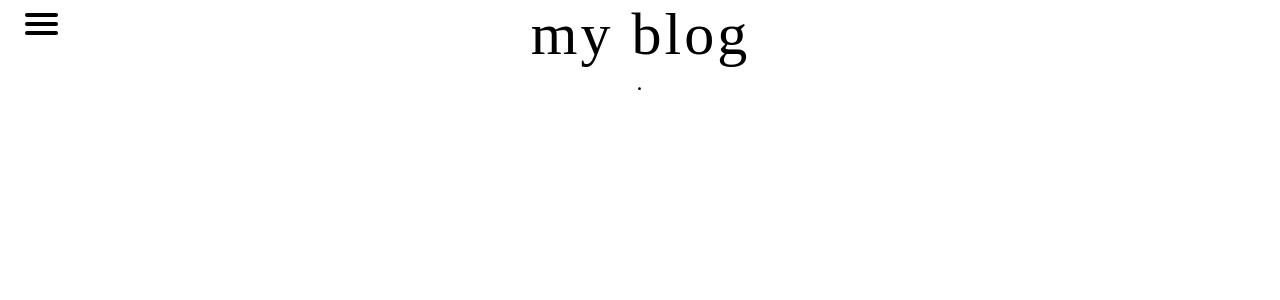
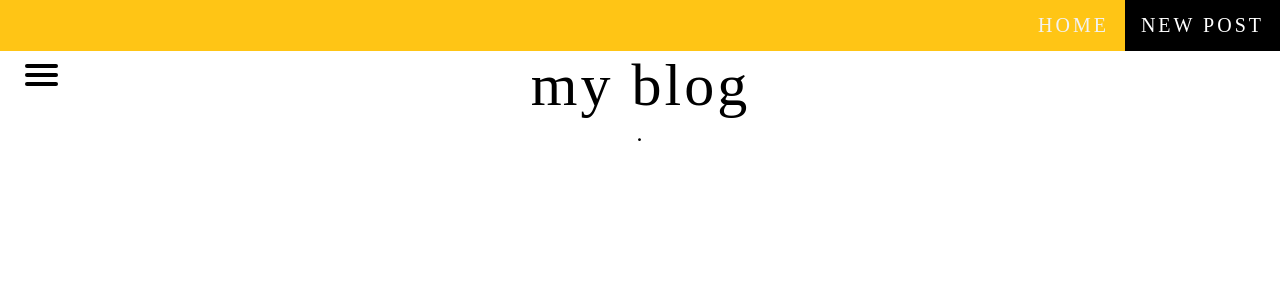
Before and after one commit to rrajesh0205/blog, a Django app: page / in a window 1280 px wide. Shown: the top 300 px of the page. Run offline with Django 3.2, Linux system fonts and the light colour scheme; data comes from the database, SQL or seed files in the repository; some web fonts are replaced.

Commit message:
Experimenting new navigation in home.html

```diff
--- a/templates/home.html
+++ b/templates/home.html
@@ -3,13 +3,12 @@
 {% load static %}
 <header>
 <nav>
-    <!--
 <div class="topnav">
-    <a class="active" style="pointer-events: none; display:" href='/'>Home</a>
-    <a href='create/'>Create</a>
+    <a class="active" style="pointer-events: none; display:" href='create/'>New Post</a>
+    <a href='/'>Home</a>
 </div>
--->
 </nav>
+</header>
 <div class="myDiv">
     <a href='/'>My Blog</a>
     <div class="myDiv1">
```
